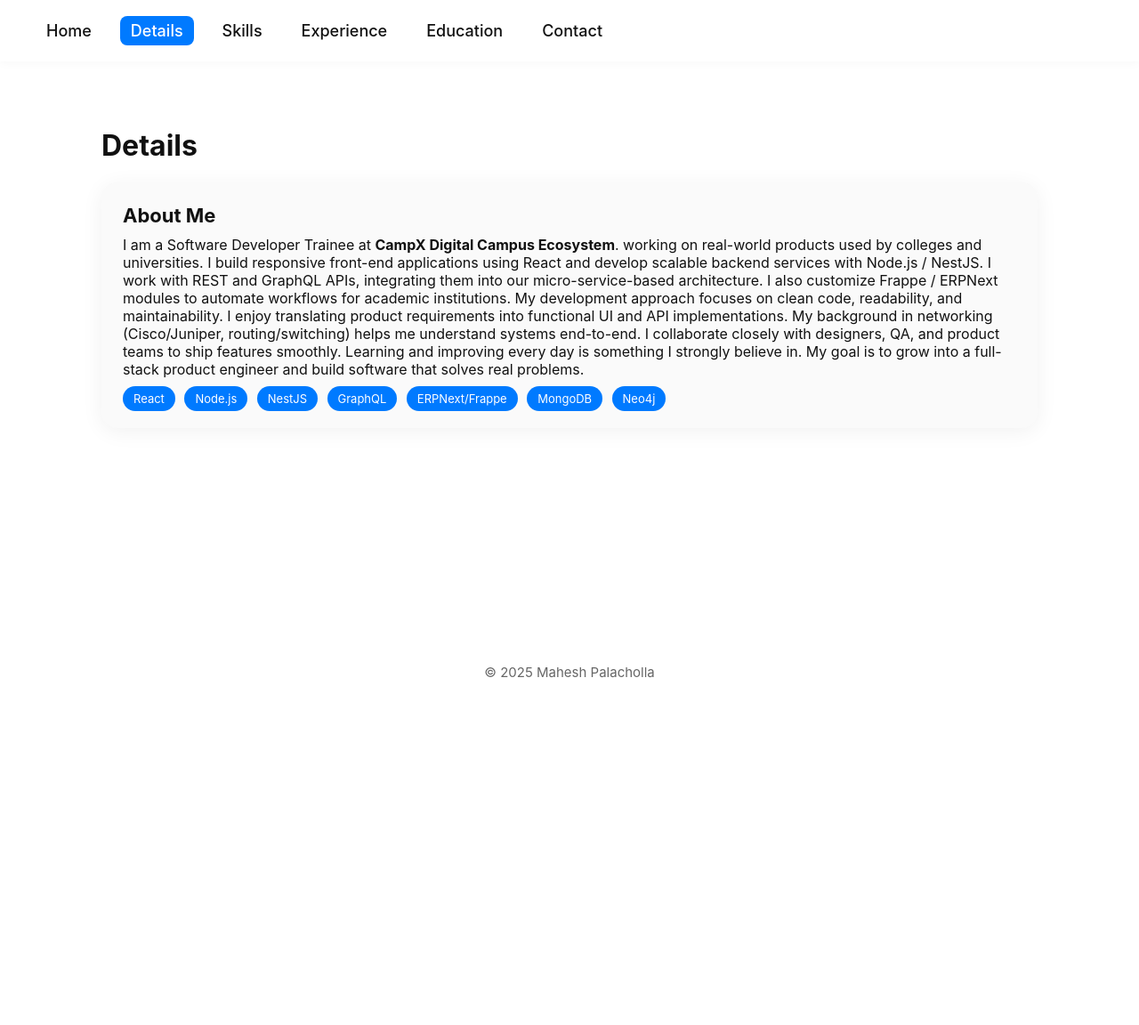
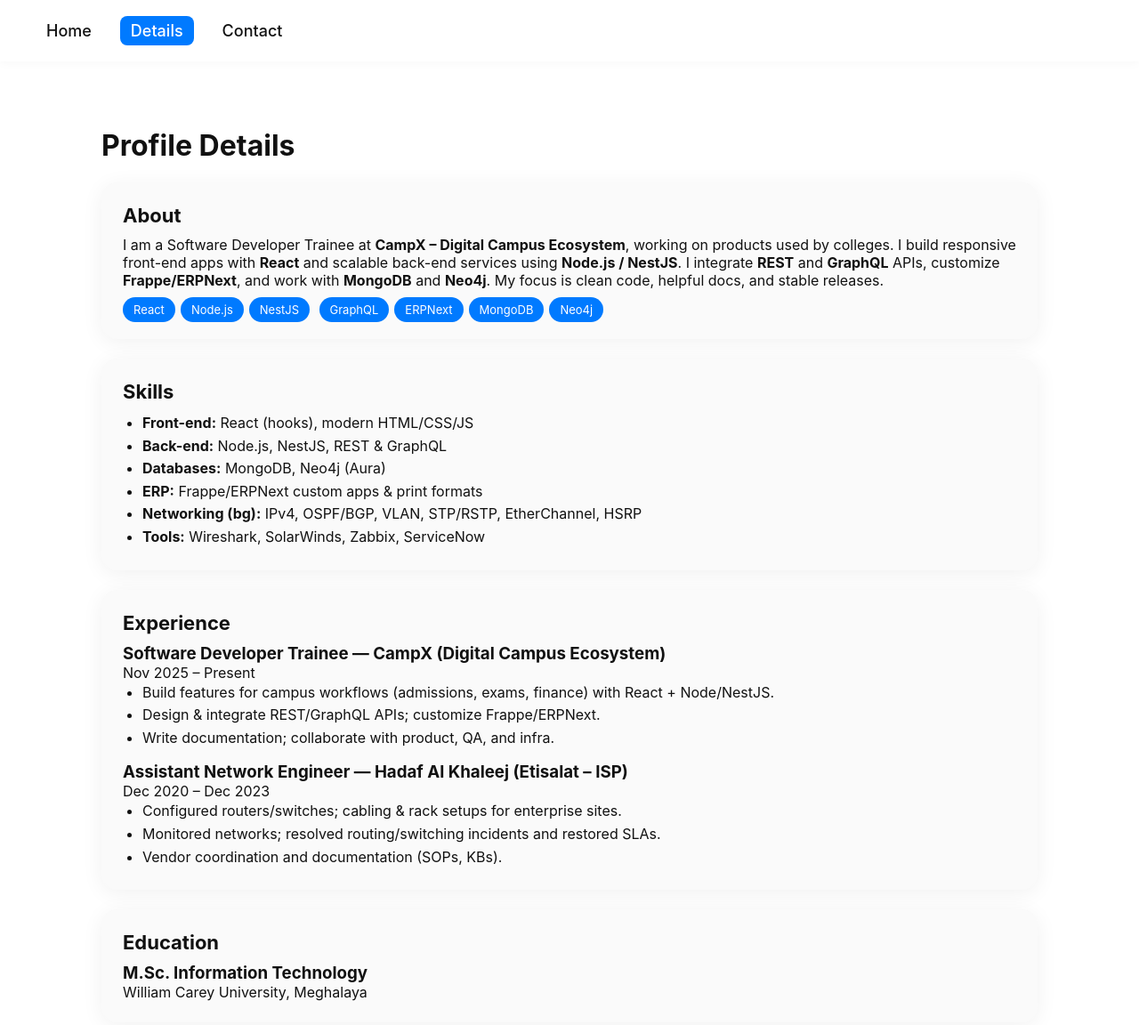
Before and after one commit to mahesh-campx/my-portfolio, a plain HTML site: page details.html in a window 1280 px wide. Shown: the top 1152 px of the page at 89% size. Before the commit the page ends 800 px from the top, so only its background shows below. Drawn offline with Linux system fonts and the light colour scheme.

Commit message:
Two-page site: Home + Details (skills/experience/education merged)

```diff
--- a/details.html
+++ b/details.html
@@ -8,42 +8,75 @@
 </head>
 <body>
 
+  <!-- Top-left nav -->
   <nav>
     <a href="index.html">Home</a>
     <a href="details.html" class="active">Details</a>
-    <a href="skills.html">Skills</a>
-    <a href="experience.html">Experience</a>
-    <a href="education.html">Education</a>
-    <a href="contact.html">Contact</a>
+    <!-- Contact still routes to Home -->
+    <a href="index.html">Contact</a>
   </nav>
 
   <div class="container">
-    <h1>Details</h1>
+    <h1>Profile Details</h1>
 
+    <!-- About -->
     <div class="card">
-      <h2>About Me</h2>
+      <h2>About</h2>
       <p>
-        I am a Software Developer Trainee at <strong>CampX Digital Campus Ecosystem</strong>.
-          working on real-world products used by colleges and universities.
-            I build responsive front-end applications using React and develop scalable backend services with Node.js / NestJS.
-            I work with REST and GraphQL APIs, integrating them into our micro-service-based architecture.
-            I also customize Frappe / ERPNext modules to automate workflows for academic institutions.
-            My development approach focuses on clean code, readability, and maintainability.
-            I enjoy translating product requirements into functional UI and API implementations.
-            My background in networking (Cisco/Juniper, routing/switching) helps me understand systems end-to-end.
-            I collaborate closely with designers, QA, and product teams to ship features smoothly.
-            Learning and improving every day is something I strongly believe in.
-            My goal is to grow into a full-stack product engineer and build software that solves real problems.
+        I am a Software Developer Trainee at <strong>CampX – Digital Campus Ecosystem</strong>, working on products used by colleges.
+        I build responsive front-end apps with <strong>React</strong> and scalable back-end services using
+        <strong>Node.js / NestJS</strong>. I integrate <strong>REST</strong> and <strong>GraphQL</strong> APIs,
+        customize <strong>Frappe/ERPNext</strong>, and work with <strong>MongoDB</strong> and <strong>Neo4j</strong>.
+        My focus is clean code, helpful docs, and stable releases.
       </p>
       <div class="badges">
-        <span>React</span> <span>Node.js</span> <span>NestJS</span>
-        <span>GraphQL</span> <span>ERPNext/Frappe</span>
-        <span>MongoDB</span> <span>Neo4j</span>
+        <span>React</span><span>Node.js</span><span>NestJS</span>
+        <span>GraphQL</span><span>ERPNext</span><span>MongoDB</span><span>Neo4j</span>
       </div>
+    </div>
+
+    <!-- Skills -->
+    <div class="card">
+      <h2>Skills</h2>
+      <ul>
+        <li><strong>Front-end:</strong> React (hooks), modern HTML/CSS/JS</li>
+        <li><strong>Back-end:</strong> Node.js, NestJS, REST & GraphQL</li>
+        <li><strong>Databases:</strong> MongoDB, Neo4j (Aura)</li>
+        <li><strong>ERP:</strong> Frappe/ERPNext custom apps & print formats</li>
+        <li><strong>Networking (bg):</strong> IPv4, OSPF/BGP, VLAN, STP/RSTP, EtherChannel, HSRP</li>
+        <li><strong>Tools:</strong> Wireshark, SolarWinds, Zabbix, ServiceNow</li>
+      </ul>
+    </div>
+
+    <!-- Experience -->
+    <div class="card">
+      <h2>Experience</h2>
+
+      <h3>Software Developer Trainee — CampX (Digital Campus Ecosystem)</h3>
+      <div class="muted">Nov 2025 – Present</div>
+      <ul>
+        <li>Build features for campus workflows (admissions, exams, finance) with React + Node/NestJS.</li>
+        <li>Design & integrate REST/GraphQL APIs; customize Frappe/ERPNext.</li>
+        <li>Write documentation; collaborate with product, QA, and infra.</li>
+      </ul>
+
+      <h3 style="margin-top:14px;">Assistant Network Engineer — Hadaf Al Khaleej (Etisalat – ISP)</h3>
+      <div class="muted">Dec 2020 – Dec 2023</div>
+      <ul>
+        <li>Configured routers/switches; cabling & rack setups for enterprise sites.</li>
+        <li>Monitored networks; resolved routing/switching incidents and restored SLAs.</li>
+        <li>Vendor coordination and documentation (SOPs, KBs).</li>
+      </ul>
+    </div>
+
+    <!-- Education -->
+    <div class="card">
+      <h2>Education</h2>
+      <h3>M.Sc. Information Technology</h3>
+      <div class="muted">William Carey University, Meghalaya</div>
     </div>
   </div>
 
   <footer class="foot">© 2025 Mahesh Palacholla</footer>
-
 </body>
 </html>
```
Also changed, not shown: contact.html (deleted, +0 -34 lines), education.html (deleted, +0 -32 lines), experience.html (deleted, +0 -46 lines), index.html (+6 -6 lines), skills.html (deleted, +0 -44 lines).
